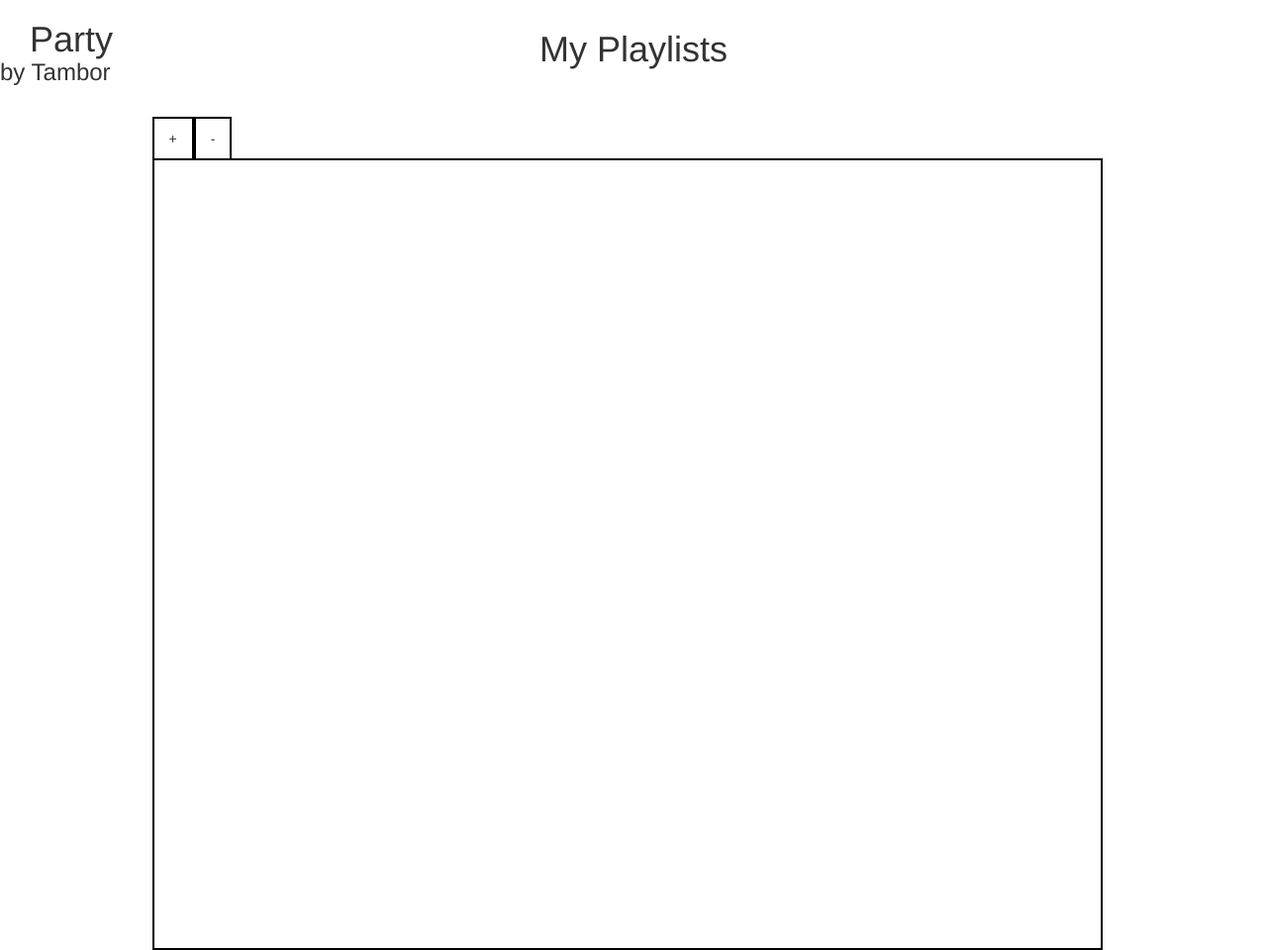
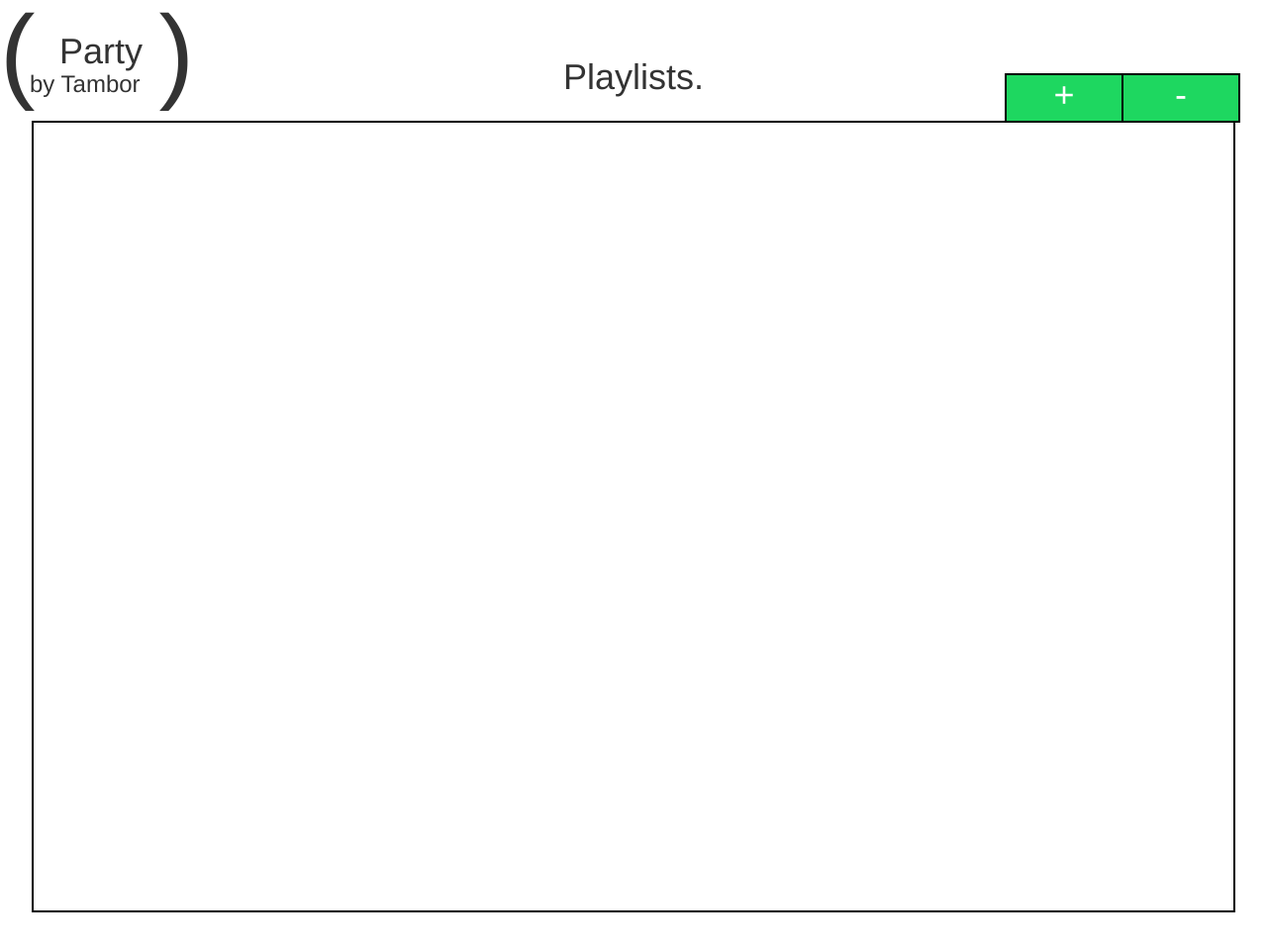
Before and after one commit to amaltyagi/tambor-blend, a PHP site: page /playlists.html in a window 1280 px wide. Shown: the whole page at 99% size. After the commit the page ends 922 px from the top, so only its background shows below. Run offline with PHP 8.4, Linux system fonts and the light colour scheme; some libraries are stand-ins or nearby versions.

Commit message:
css playlists

```diff
--- a/playlists.html
+++ b/playlists.html
@@ -10,20 +10,22 @@
 
   <body>
     <div class="playlists-divs">
-      <div class="top-div">
-        <div class="logo-div">
-          <h1 id="logo-product">Party</h1>
-          <h3 id="logo-company">by Tambor</h3>
+      <div class="playlists-logo-div">
+        <div class="logo-parentheses">
+          <h1 id="l-parentheses">(</h1>
+          <h1 id="r-parentheses">)</h1>
         </div>
+        <h1 id="logo-product">Party</h1>
+        <h3 id="logo-company">by Tambor</h3>
       </div>
       <div class="playlists-title">
-        <h1>My Playlists</h1>
+        <h1>Playlists.</h1>
+      </div>
+      <div class="playlists-btns">
+        <div class="btn-primary" id="add-playlist-btn"><h1 class="add-playlist-text">+</h1></div>
+        <div class="btn-primary" id="rem-playlist-btn"><h1 class="rem-playlist-text">-</h1></div>
       </div>
       <div class="playlists-box">
-        <div class="playlists-btns">
-          <div id="add-playlist-btn">+</div>
-          <div id="rem-playlist-btn">-</div>
-        </div>
       </div>
     </div>
   </body>
--- a/style.css
+++ b/style.css
@@ -113,31 +113,49 @@
   width: 500px;
 }
 
+.playlists-logo-div {
+  padding-left: 30px;
+}
+
 .playlists-title {
-  margin-top: -90px;
-  padding-bottom: 30px;
+  margin-top: -70px;
+  padding-bottom: 10px;
+  margin-bottom: -50px;
   text-align: center;
 }
 
 .playlists-box {
   display: flex;
   flex-direction: column;
-  text-align: center;
+  /* justify-content: right; */
+  /* text-align: center; */
+  /* align-items: center; */
   height: 800px;
-  width: 75vw;
+  width: 95vw;
   margin-top: 50px;
-  margin-left: 12vw;
+  margin-left: 2.5vw;
   border: 2px solid black;
 }
 
 .playlists-btns {
   display: flex;
   flex-direction: row;
-  margin-top: -44px;
-  margin-left: -2px;
+  justify-content: right;
+  padding-top: 20px;
+  margin-top: -64px;
+  padding-right: 27px;
+  margin-bottom: -52px;
 }
 
 #add-playlist-btn, #rem-playlist-btn {
   border: 2px solid black;
-  padding: 10px 15px 10px 15px;
+  /* padding: 10px 15px 10px 15px; */
+  width: 120px;
+  text-align: center;
+  margin-left: -2px;
 }
+
+.add-playlist-text, .rem-playlist-text {
+  margin-top: -15px;
+  padding-top: 15px;
+}
```
